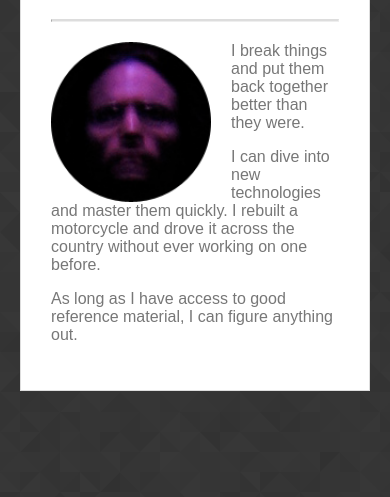
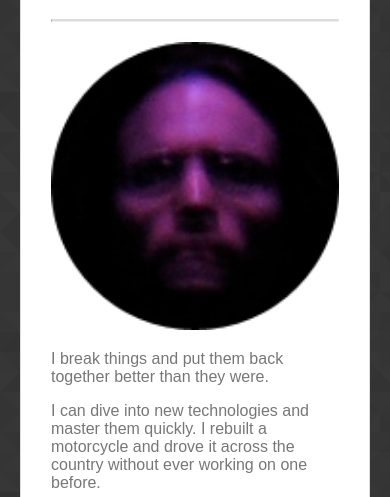
Before and after one commit to joshua-unseen/Responsive-Portfolio, a plain HTML site: page index.html in a window 390 px wide. Shown: the part 288-785 px from the top of the page. Drawn offline with Linux system fonts and the light colour scheme.

Commit message:
That pic is ridiculous at that size at 640...

```diff
--- a/assets/css/style.css
+++ b/assets/css/style.css
@@ -203,4 +203,10 @@ footer {
     #content {
         margin-top: 20px;
     }
+    #killer {
+        float: none;
+        width: 100%;
+        height: 100%;
+        margin: 0px;
+    }
 }
```
